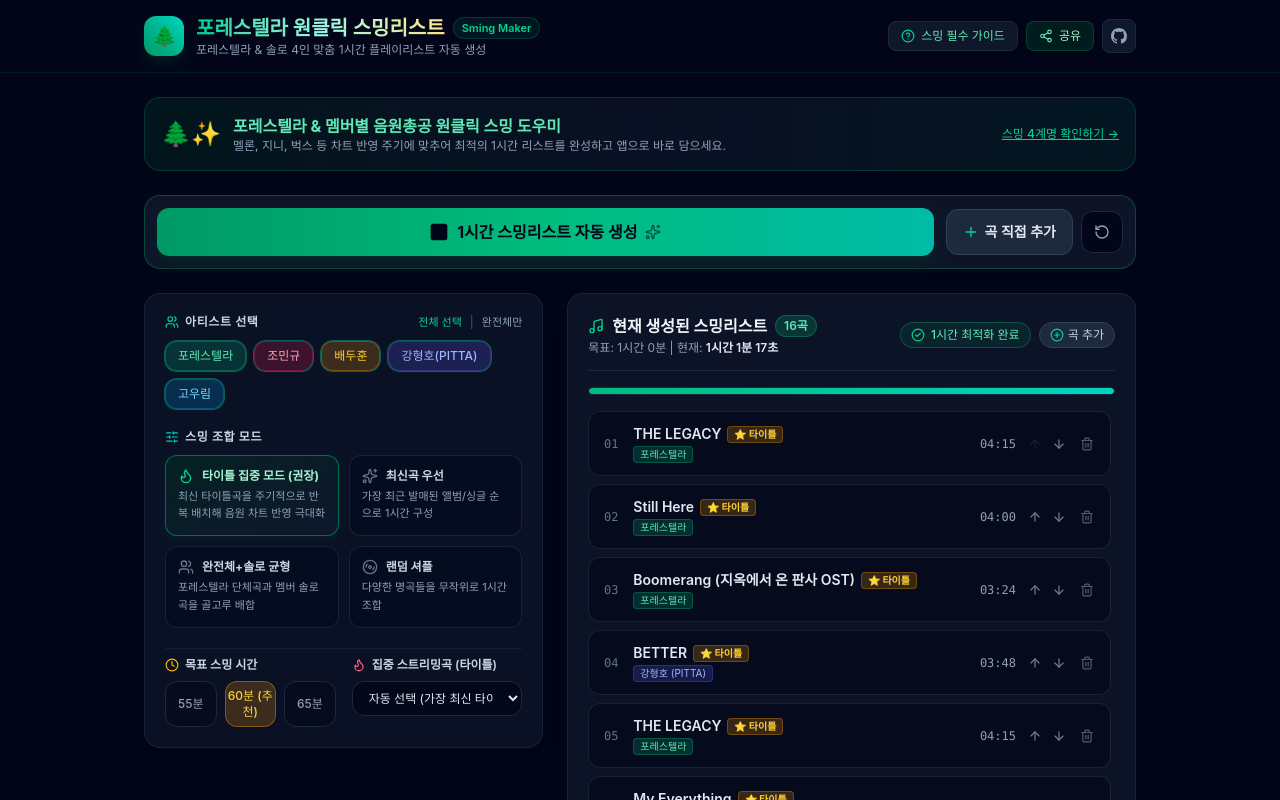
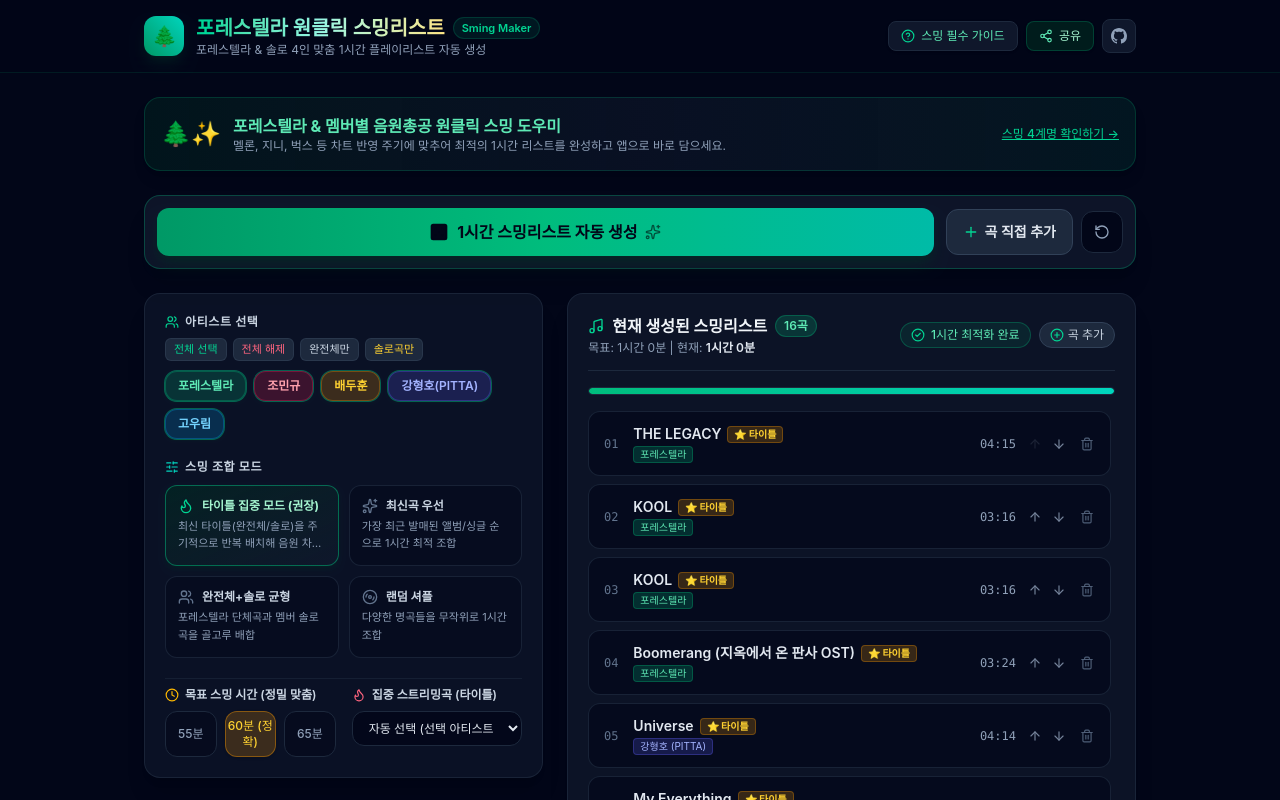
Before and after one commit to foretissimo/sming-maker, a React (Vite) app: page / in a window 1280 px wide. Shown: the top 800 px of the page. Built offline with nearby package versions, Linux system fonts and the light colour scheme; a web font is replaced by a local one.

Commit message:
feat: add deselect all, solo member focus, and exact 60-min precision knapsack algorithm

```diff
--- a/src/components/FilterSection.jsx
+++ b/src/components/FilterSection.jsx
@@ -1,5 +1,5 @@
 import React from 'react';
-import { Flame, Clock, Users, Sparkles, SlidersHorizontal, Disc3 } from 'lucide-react';
+import { Flame, Clock, Users, Sparkles, SlidersHorizontal, Disc3, CheckSquare, Square } from 'lucide-react';
 
 export const ARTISTS = [
   { id: 'group', name: '포레스텔라', badgeColor: 'bg-emerald-500/20 text-emerald-300 border-emerald-500/30' },
@@ -13,13 +13,13 @@ export const MODES = [
   {
     id: 'title_focus',
     name: '타이틀 집중 모드 (권장)',
-    desc: '최신 타이틀곡을 주기적으로 반복 배치해 음원 차트 반영 극대화',
+    desc: '최신 타이틀(완전체/솔로)을 주기적으로 반복 배치해 음원 차트 반영 극대화',
     icon: Flame
   },
   {
     id: 'recent_first',
     name: '최신곡 우선',
-    desc: '가장 최근 발매된 앨범/싱글 순으로 1시간 구성',
+    desc: '가장 최근 발매된 앨범/싱글 순으로 1시간 최적 조합',
     icon: Sparkles
   },
   {
@@ -49,7 +49,6 @@ export default function FilterSection({
 }) {
   const toggleArtist = (id) => {
     if (selectedArtists.includes(id)) {
-      if (selectedArtists.length === 1) return; // Keep at least one
       onChangeArtists(selectedArtists.filter(a => a !== id));
     } else {
       onChangeArtists([...selectedArtists, id]);
@@ -60,39 +59,65 @@ export default function FilterSection({
     onChangeArtists(ARTISTS.map(a => a.id));
   };
 
+  const deselectAllArtists = () => {
+    onChangeArtists([]);
+  };
+
   const selectOnlyGroup = () => {
     onChangeArtists(['group']);
   };
 
-  // Title song candidates for focus selector
-  const titleSongs = allSongs.filter(s => s.isTitle);
+  const selectOnlySolos = () => {
+    onChangeArtists(['jomingyu', 'baedoohun', 'kanghyungho', 'gowoorim']);
+  };
+
+  // Title song candidates for focus selector (filtered by selected artists if active)
+  const availableTitleSongs = allSongs.filter(s => {
+    if (!s.isTitle) return false;
+    if (selectedArtists.length === 0) return true;
+    return selectedArtists.includes(s.artistType);
+  });
 
   return (
     <div className="bg-slate-900/70 border border-slate-800/80 rounded-2xl p-4 md:p-5 shadow-xl space-y-5">
       {/* 1. Artist Multi-select */}
       <div>
-        <div className="flex items-center justify-between mb-2.5">
+        <div className="flex flex-wrap items-center justify-between gap-2 mb-2.5">
           <label className="text-xs font-semibold text-slate-300 flex items-center gap-1.5 uppercase tracking-wider">
             <Users className="w-3.5 h-3.5 text-emerald-400" />
             아티스트 선택
           </label>
-          <div className="flex gap-2">
+
+          {/* Quick Select / Deselect Action Chips */}
+          <div className="flex items-center gap-1.5 flex-wrap">
             <button
               onClick={selectAllArtists}
-              className="text-[11px] text-emerald-400 hover:text-emerald-300 transition-colors cursor-pointer"
+              className="text-[11px] px-2 py-0.5 rounded-md bg-slate-800 hover:bg-slate-700 text-emerald-400 hover:text-emerald-300 transition-colors cursor-pointer border border-slate-700/60"
             >
               전체 선택
             </button>
-            <span className="text-slate-600 text-xs">|</span>
+            <button
+              onClick={deselectAllArtists}
+              className="text-[11px] px-2 py-0.5 rounded-md bg-slate-800 hover:bg-slate-700 text-rose-400 hover:text-rose-300 transition-colors cursor-pointer border border-slate-700/60"
+            >
+              전체 해제
+            </button>
             <button
               onClick={selectOnlyGroup}
-              className="text-[11px] text-slate-400 hover:text-slate-300 transition-colors cursor-pointer"
+              className="text-[11px] px-2 py-0.5 rounded-md bg-slate-800 hover:bg-slate-700 text-slate-300 hover:text-white transition-colors cursor-pointer border border-slate-700/60"
             >
               완전체만
+            </button>
+            <button
+              onClick={selectOnlySolos}
+              className="text-[11px] px-2 py-0.5 rounded-md bg-slate-800 hover:bg-slate-700 text-amber-300 hover:text-amber-200 transition-colors cursor-pointer border border-slate-700/60"
+            >
+              솔로곡만
             </button>
           </div>
         </div>
 
+        {/* Artist Pills */}
         <div className="flex flex-wrap gap-2">
           {ARTISTS.map((artist) => {
             const isSelected = selectedArtists.includes(artist.id);
@@ -100,17 +125,23 @@ export default function FilterSection({
               <button
                 key={artist.id}
                 onClick={() => toggleArtist(artist.id)}
-                className={`px-3 py-1.5 rounded-xl text-xs font-medium transition-all duration-200 cursor-pointer border ${
+                className={`px-3 py-1.5 rounded-xl text-xs font-medium transition-all duration-200 cursor-pointer border flex items-center gap-1.5 ${
                   isSelected
-                    ? `${artist.badgeColor} shadow-sm shadow-emerald-950/40 ring-1 ring-emerald-400/40`
+                    ? `${artist.badgeColor} shadow-sm shadow-emerald-950/40 ring-1 ring-emerald-400/40 font-semibold`
                     : 'bg-slate-950/60 text-slate-400 border-slate-800/80 hover:bg-slate-800/50 hover:text-slate-300'
                 }`}
               >
-                {artist.name}
+                <span>{artist.name}</span>
               </button>
             );
           })}
         </div>
+
+        {selectedArtists.length === 0 && (
+          <p className="text-[11px] text-amber-400/90 mt-2 bg-amber-950/20 border border-amber-900/30 px-2.5 py-1 rounded-lg">
+            ⚠️ 선택된 아티스트가 없어 전체 곡 풀에서 1시간 조합을 생성합니다.
+          </p>
+        )}
       </div>
 
       {/* 2. Generation Mode */}
@@ -154,7 +185,7 @@ export default function FilterSection({
         <div>
           <label className="text-xs font-semibold text-slate-300 flex items-center gap-1.5 mb-2">
             <Clock className="w-3.5 h-3.5 text-amber-400" />
-            목표 스밍 시간
+            목표 스밍 시간 (정밀 맞춤)
           </label>
           <div className="flex gap-2">
             {[55, 60, 65].map((mins) => (
@@ -167,7 +198,7 @@ export default function FilterSection({
                     : 'bg-slate-950/50 text-slate-400 border-slate-800 hover:bg-slate-800'
                 }`}
               >
-                {mins}분 {mins === 60 && '(추천)'}
+                {mins}분 {mins === 60 && '(정확)'}
               </button>
             ))}
           </div>
@@ -184,10 +215,10 @@ export default function FilterSection({
             onChange={(e) => onChangeFocusSong(e.target.value || null)}
             className="w-full bg-slate-950/80 border border-slate-800 text-xs rounded-xl px-3 py-2 text-slate-200 focus:outline-none focus:border-emerald-500 cursor-pointer"
           >
-            <option value="">자동 선택 (가장 최신 타이틀곡)</option>
-            {titleSongs.map((song) => (
+            <option value="">자동 선택 (선택 아티스트 최신 타이틀)</option>
+            {availableTitleSongs.map((song) => (
               <option key={song.id} value={song.id}>
-                {song.title} - {song.artist} ({song.album})
+                [{song.artist}] {song.title} ({song.album})
               </option>
             ))}
           </select>
--- a/src/utils/generator.js
+++ b/src/utils/generator.js
@@ -1,5 +1,5 @@
 /**
- * Smart 1-Hour Streaming List Generator
+ * Smart 1-Hour Streaming List Generator with High Precision Time Optimization
  */
 
 /**
@@ -7,13 +7,13 @@
  */
 export function filterSongsByArtists(allSongs, selectedArtistTypes) {
   if (!selectedArtistTypes || selectedArtistTypes.length === 0) {
-    return allSongs;
+    return [];
   }
   return allSongs.filter(song => selectedArtistTypes.includes(song.artistType));
 }
 
 /**
- * Generate 1-hour streaming list
+ * Generate precision 1-hour streaming list
  * @param {Array} allSongs - dataset of songs
  * @param {Object} options - configuration options
  * @returns {Array} generated playlist
@@ -23,14 +23,18 @@ export function generateStreamingList(allSongs, options = {}) {
     targetSeconds = 3600, // 60 minutes default
     mode = 'title_focus', // 'title_focus' | 'recent_first' | 'balanced' | 'random'
     selectedArtistTypes = ['group', 'jomingyu', 'baedoohun', 'kanghyungho', 'gowoorim'],
-    focusSongId = null, // specific song to repeat
+    focusSongId = null, // specific song to repeat (group or solo title)
     repeatFocusCount = 3, // number of times to repeat focus title song
     pinnedSongs = [] // user pinned songs to always include
   } = options;
 
   // 1. Filter songs by artist
   let candidatePool = filterSongsByArtists(allSongs, selectedArtistTypes);
-  if (candidatePool.length === 0) candidatePool = [...allSongs];
+
+  // If no artist selected, fallback to all songs
+  if (candidatePool.length === 0) {
+    candidatePool = [...allSongs];
+  }
 
   // 2. Sort candidate pool based on mode
   if (mode === 'recent_first' || mode === 'title_focus') {
@@ -39,14 +43,14 @@ export function generateStreamingList(allSongs, options = {}) {
     candidatePool = [...candidatePool].sort(() => Math.random() - 0.5);
   }
 
-  // 3. Find focus song (if title_focus mode)
+  // 3. Find focus song (handles both group & solo titles)
   let focusSong = null;
   if (focusSongId) {
     focusSong = allSongs.find(s => s.id === focusSongId);
   }
   if (!focusSong && (mode === 'title_focus' || mode === 'recent_first')) {
-    // Find latest title track from candidate pool or group
-    focusSong = candidatePool.find(s => s.isTitle && s.artistType === 'group') || candidatePool.find(s => s.isTitle) || candidatePool[0];
+    // Find latest title track among candidate pool first
+    focusSong = candidatePool.find(s => s.isTitle) || candidatePool[0];
   }
 
   const result = [];
@@ -60,34 +64,34 @@ export function generateStreamingList(allSongs, options = {}) {
     });
   }
 
+  // Phase 1: Build structural playlist skeleton
   if (mode === 'title_focus' && focusSong) {
-    // Strategy: Structure cycle [Focus, SongA, SongB, SongC, Focus, SongD, SongE, ...]
     const otherCandidates = candidatePool.filter(s => s.id !== focusSong.id);
+    const poolToUse = otherCandidates.length > 0 ? otherCandidates : candidatePool;
     let otherIdx = 0;
     let focusPlaced = 0;
 
-    // Place first focus song if not already pinned
+    // Place first focus song if not pinned
     if (!result.some(s => s.id === focusSong.id)) {
       result.push({ ...focusSong, uniqueKey: `${focusSong.id}-${Math.random().toString(36).substr(2, 9)}` });
       currentDuration += focusSong.duration;
       focusPlaced++;
     }
 
-    let interval = 3; // place focus every 3-4 other songs
+    let interval = 3; // place focus title every 3-4 other songs
     let sinceLastFocus = 0;
 
-    while (currentDuration < targetSeconds - 120 && otherCandidates.length > 0) {
-      if (sinceLastFocus >= interval && focusPlaced < repeatFocusCount && currentDuration + focusSong.duration <= targetSeconds + 120) {
+    while (currentDuration < targetSeconds - 120 && poolToUse.length > 0) {
+      if (sinceLastFocus >= interval && focusPlaced < repeatFocusCount && currentDuration + focusSong.duration <= targetSeconds + 90) {
         result.push({ ...focusSong, uniqueKey: `${focusSong.id}-${Math.random().toString(36).substr(2, 9)}` });
         currentDuration += focusSong.duration;
         focusPlaced++;
         sinceLastFocus = 0;
       } else {
-        const nextSong = otherCandidates[otherIdx % otherCandidates.length];
+        const nextSong = poolToUse[otherIdx % poolToUse.length];
         otherIdx++;
 
-        // Avoid exceeding target by too much
-        if (currentDuration + nextSong.duration > targetSeconds + 180 && currentDuration >= targetSeconds - 180) {
+        if (currentDuration + nextSong.duration > targetSeconds + 90) {
           break;
         }
 
@@ -96,38 +100,86 @@ export function generateStreamingList(allSongs, options = {}) {
         sinceLastFocus++;
       }
 
-      if (otherIdx > otherCandidates.length * 3 && currentDuration >= targetSeconds - 240) {
+      if (otherIdx > poolToUse.length * 6 && currentDuration >= targetSeconds - 180) {
         break;
       }
     }
   } else {
-    // Standard sequence or balanced fill
+    // Other modes (Recent first, Balanced, Random)
     let poolIndex = 0;
-    const shuffledOrSorted = [...candidatePool];
+    const pool = [...candidatePool];
 
-    while (currentDuration < targetSeconds - 120 && shuffledOrSorted.length > 0) {
-      const nextSong = shuffledOrSorted[poolIndex % shuffledOrSorted.length];
+    while (currentDuration < targetSeconds - 120 && pool.length > 0) {
+      const nextSong = pool[poolIndex % pool.length];
       poolIndex++;
 
-      if (currentDuration + nextSong.duration > targetSeconds + 180 && currentDuration >= targetSeconds - 180) {
+      if (currentDuration + nextSong.duration > targetSeconds + 90) {
         break;
       }
 
       result.push({ ...nextSong, uniqueKey: `${nextSong.id}-${Math.random().toString(36).substr(2, 9)}` });
       currentDuration += nextSong.duration;
 
-      if (poolIndex > shuffledOrSorted.length * 3 && currentDuration >= targetSeconds - 240) {
+      if (poolIndex > pool.length * 6 && currentDuration >= targetSeconds - 180) {
         break;
       }
     }
   }
 
-  // Fine tuning: if slightly under target (e.g. 55 mins and target is 60), find a fitting track
-  if (currentDuration < targetSeconds - 180) {
-    const diff = targetSeconds - currentDuration;
-    const fittingSong = candidatePool.find(s => Math.abs(s.duration - diff) < 60) || candidatePool[0];
-    if (fittingSong) {
-      result.push({ ...fittingSong, uniqueKey: `${fittingSong.id}-${Math.random().toString(36).substr(2, 9)}` });
+  // Phase 2: Precision Optimization (~3600s target solver)
+  // Step 2-A: If remaining gap is >= 150 seconds, add the best matching song
+  while (currentDuration < targetSeconds - 120 && candidatePool.length > 0) {
+    const gap = targetSeconds - currentDuration;
+    // Find candidate song closest to the gap without overshooting too much
+    let bestCandidate = null;
+    let minDelta = Infinity;
+
+    for (const song of candidatePool) {
+      const delta = Math.abs((currentDuration + song.duration) - targetSeconds);
+      if (delta < minDelta) {
+        minDelta = delta;
+        bestCandidate = song;
+      }
+    }
+
+    if (bestCandidate && (currentDuration + bestCandidate.duration <= targetSeconds + 60 || minDelta < Math.abs(currentDuration - targetSeconds))) {
+      result.push({ ...bestCandidate, uniqueKey: `${bestCandidate.id}-${Math.random().toString(36).substr(2, 9)}` });
+      currentDuration += bestCandidate.duration;
+    } else {
+      break;
+    }
+  }
+
+  // Step 2-B: Swap Optimization (Fine-tune difference by swapping one track for a better duration fit)
+  let bestDelta = Math.abs(currentDuration - targetSeconds);
+  let improved = true;
+  let iterations = 0;
+
+  while (improved && iterations < 10) {
+    improved = false;
+    iterations++;
+
+    for (let i = 0; i < result.length; i++) {
+      // Don't swap pinned songs or the first focus title song
+      if (i === 0 && focusSong && result[0].id === focusSong.id) continue;
+
+      const currentSong = result[i];
+
+      for (const candidate of candidatePool) {
+        if (candidate.id === currentSong.id) continue;
+
+        const newDuration = currentDuration - currentSong.duration + candidate.duration;
+        const newDelta = Math.abs(newDuration - targetSeconds);
+
+        if (newDelta < bestDelta) {
+          bestDelta = newDelta;
+          currentDuration = newDuration;
+          result[i] = { ...candidate, uniqueKey: `${candidate.id}-${Math.random().toString(36).substr(2, 9)}` };
+          improved = true;
+          break;
+        }
+      }
+      if (improved) break;
     }
   }
 
```
